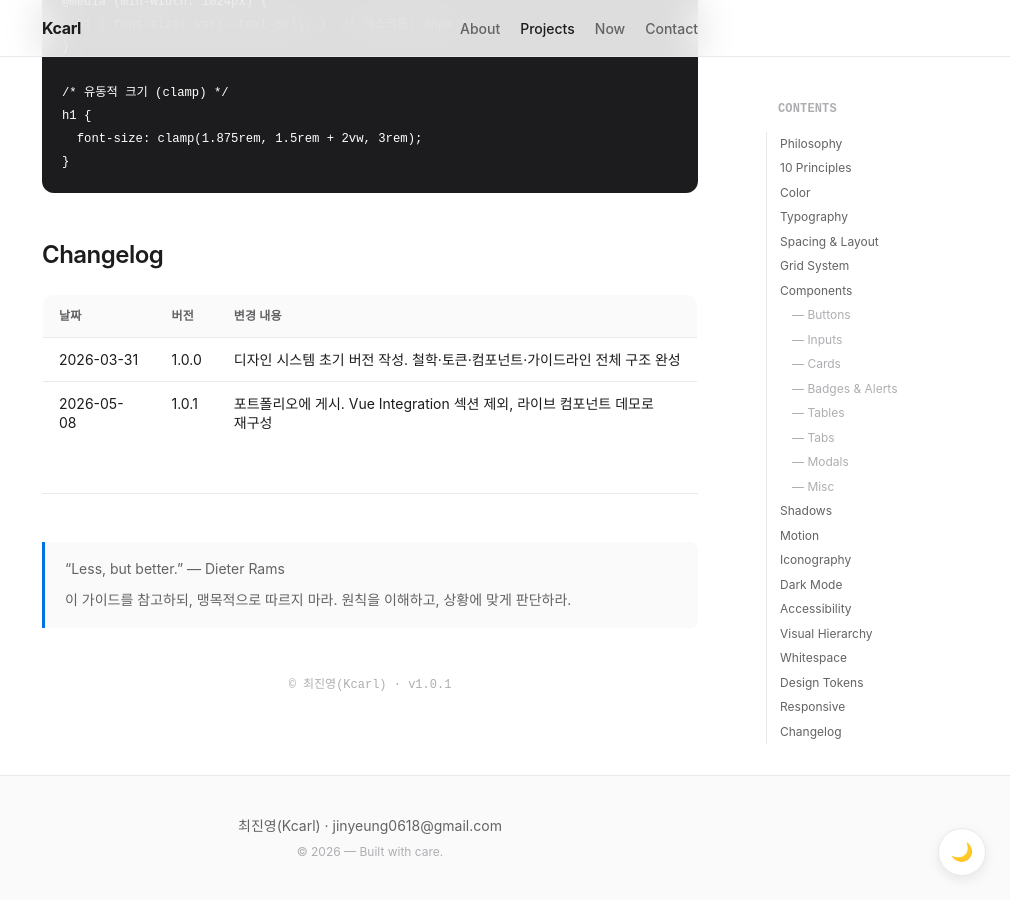
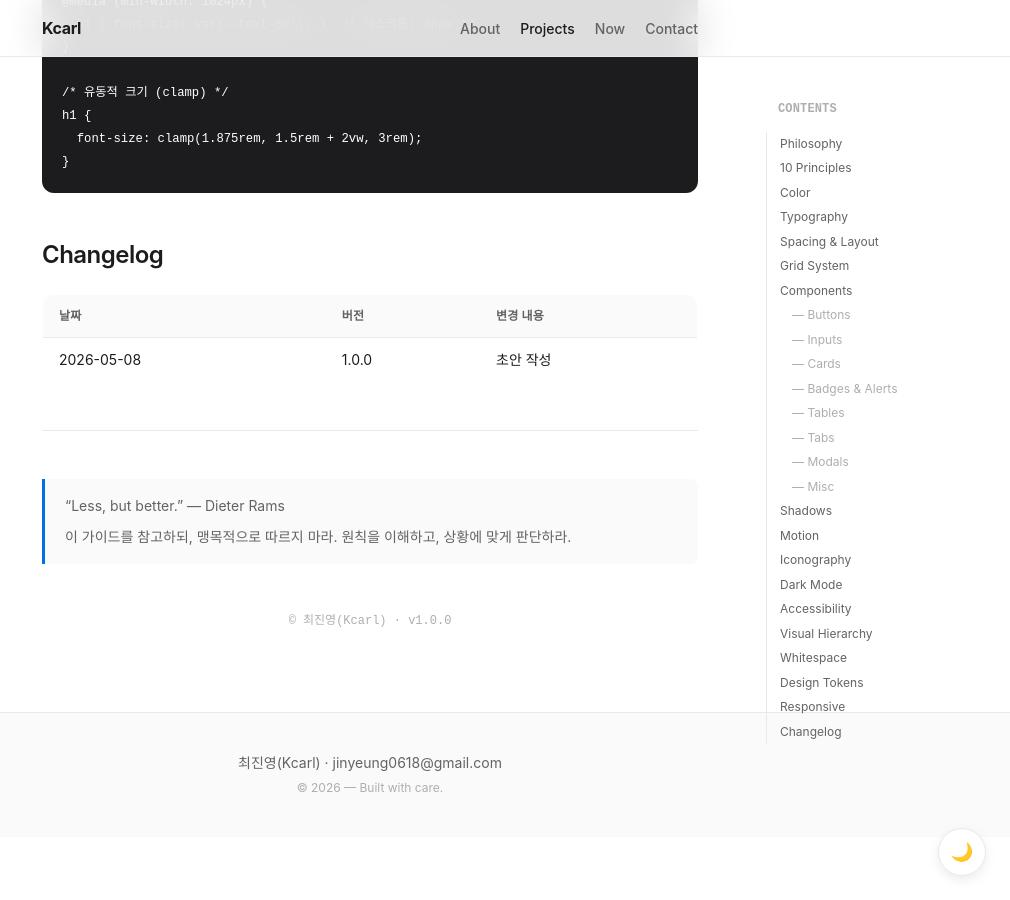
Before and after one commit to jinyeung0618/jinyeung0618.github.io, a Jekyll site: the page built from projects/design-system.md, in a window 1280 px wide and 900 px high, scrolled down 20247 px. Shown: the whole window, without its empty margins (270-1280 px from the left). Built offline with Jekyll 4.4.1, drawn with Linux system fonts in a browser that asks for light colours.

Commit message:
Reset Changelog: 2026-05-08 v1.0.0 초안 작성

```diff
--- a/projects/design-system.md
+++ b/projects/design-system.md
@@ -770,8 +770,7 @@ h1 {
 
 | 날짜 | 버전 | 변경 내용 |
 |---|---|---|
-| 2026-03-31 | 1.0.0 | 디자인 시스템 초기 버전 작성. 철학·토큰·컴포넌트·가이드라인 전체 구조 완성 |
-| 2026-05-08 | 1.0.1 | 포트폴리오에 게시. Vue Integration 섹션 제외, 라이브 컴포넌트 데모로 재구성 |
+| 2026-05-08 | 1.0.0 | 초안 작성 |
 
 ---
 
@@ -779,4 +778,4 @@ h1 {
 >
 > 이 가이드를 참고하되, 맹목적으로 따르지 마라. 원칙을 이해하고, 상황에 맞게 판단하라.
 
-<p style="text-align:center;color:var(--text-tertiary);font-size:var(--text-xs);font-family:var(--font-mono);margin-top:var(--space-12);">© 최진영(Kcarl) · v1.0.1</p>
+<p style="text-align:center;color:var(--text-tertiary);font-size:var(--text-xs);font-family:var(--font-mono);margin-top:var(--space-12);">© 최진영(Kcarl) · v1.0.0</p>
```
